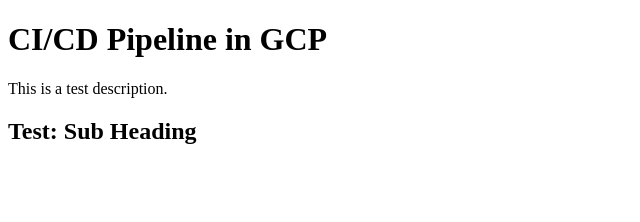
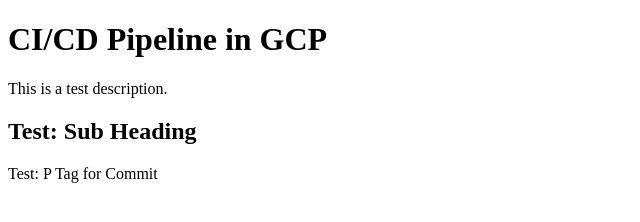
Before and after one commit to saikiransugavasi/GCP-CICD-Pipeline, a plain HTML site: page index.html in a window 1280 px wide. Shown: the whole page, without its empty margins (0-640 px from the left). Drawn offline with Linux system fonts and the light colour scheme.

Commit message:
test validation

```diff
--- a/index.html
+++ b/index.html
@@ -12,6 +12,7 @@
     </div>
     <div>
         <h2>Test: Sub Heading</h2>
+        <p>Test: P Tag for Commit</p>
     </div>
 </body>
 </html>
```
